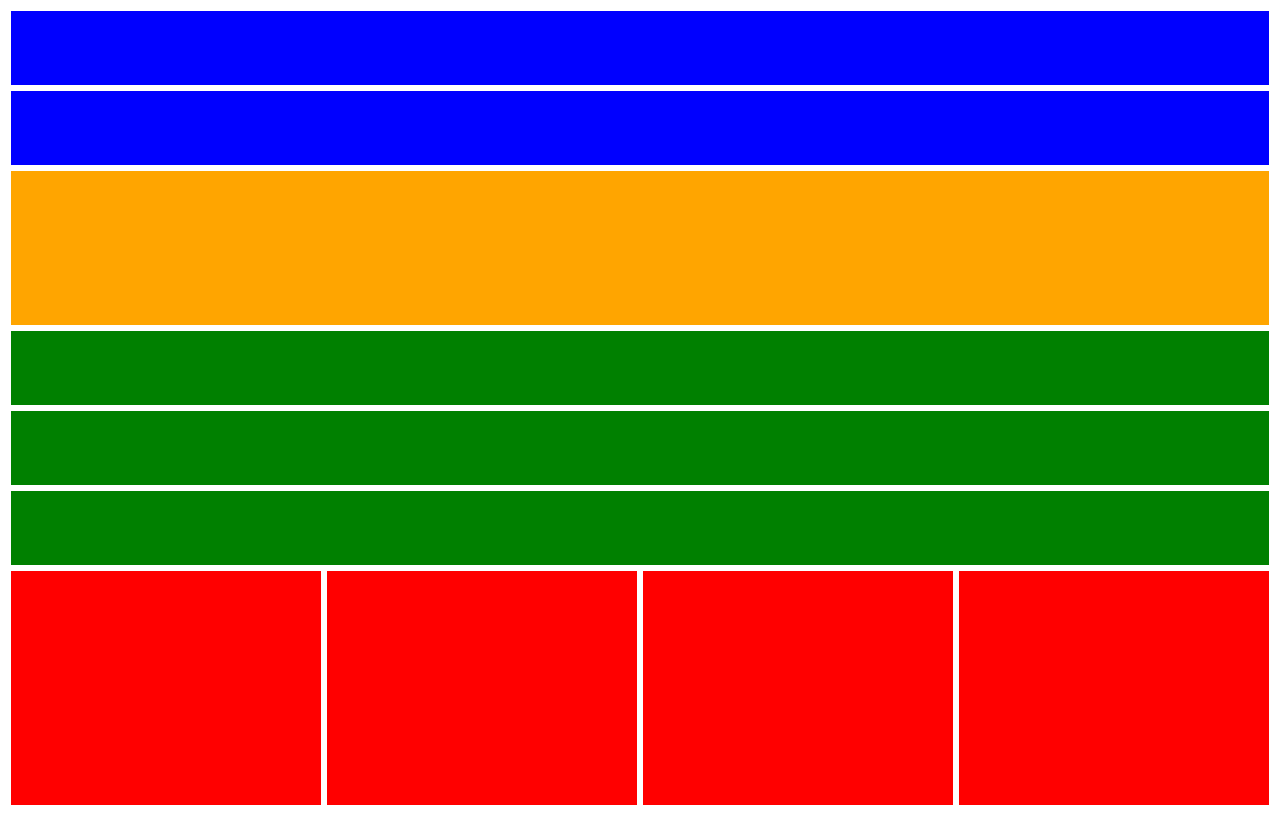
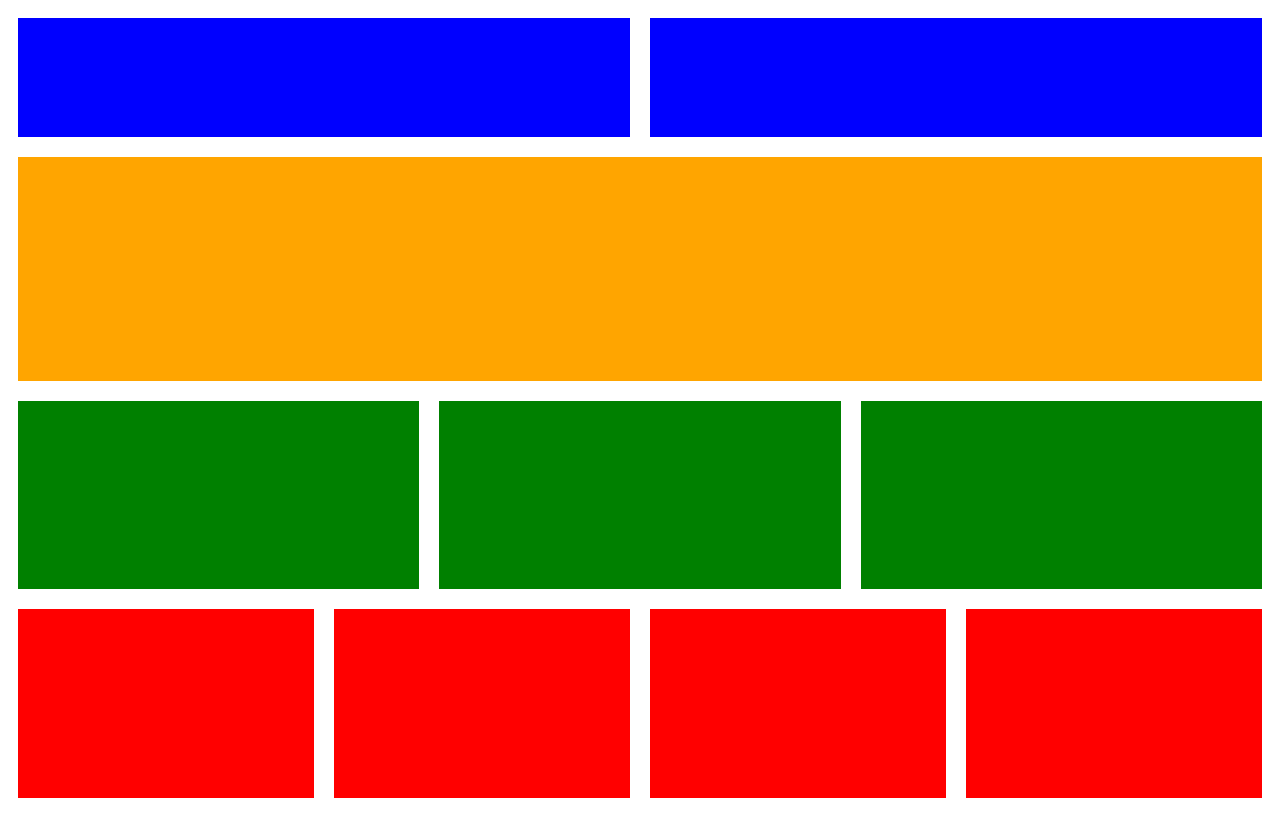
Before and after one commit to bartzaw/bartzaw.github.io, a plain HTML site: page Project 2/index.html in a window 1280 px wide. Drawn offline with Linux system fonts and the light colour scheme.

Commit message:
finished flex grid (homework)

```diff
--- a/Project 2/assets/styles.css
+++ b/Project 2/assets/styles.css
@@ -35,7 +35,7 @@
 
 .box1, .box2, .box3, .box4 {
     flex-grow: 1;
-    border: 3px solid #FFFFFF;
+    border: 5px solid #FFFFFF;
 }
 
 .red > .box3, .red > .box4 {
@@ -49,7 +49,31 @@
         flex-direction: row;
     }
 
+    .red-square {
+        flex: 1 0 40%;
+    }
+
     .red > .box3, .red > .box4 {
         display: flex;
     }
 }
+
+@media (min-width: 768px) {
+
+    .box1, .box2, .box3, .box4 {
+        border: 10px solid #FFFFFF;
+    }
+
+    .blue, .green {
+        flex-direction: row;
+    }
+
+    .orange {
+        height: 350px;
+    }
+
+    .red-square {
+        flex: 1 1 25%;
+    }
+
+}
--- a/Project 2/index.html
+++ b/Project 2/index.html
@@ -20,10 +20,10 @@
         <div class="box3"></div>
     </div>
     <div class="red">
-        <div class="box1"></div>
-        <div class="box2"></div>
-        <div class="box3"></div>
-        <div class="box4"></div>
+        <div class="box1 red-square"></div>
+        <div class="box2 red-square"></div>
+        <div class="box3 red-square"></div>
+        <div class="box4 red-square"></div>
     </div>
 </div>
 </body>
```
